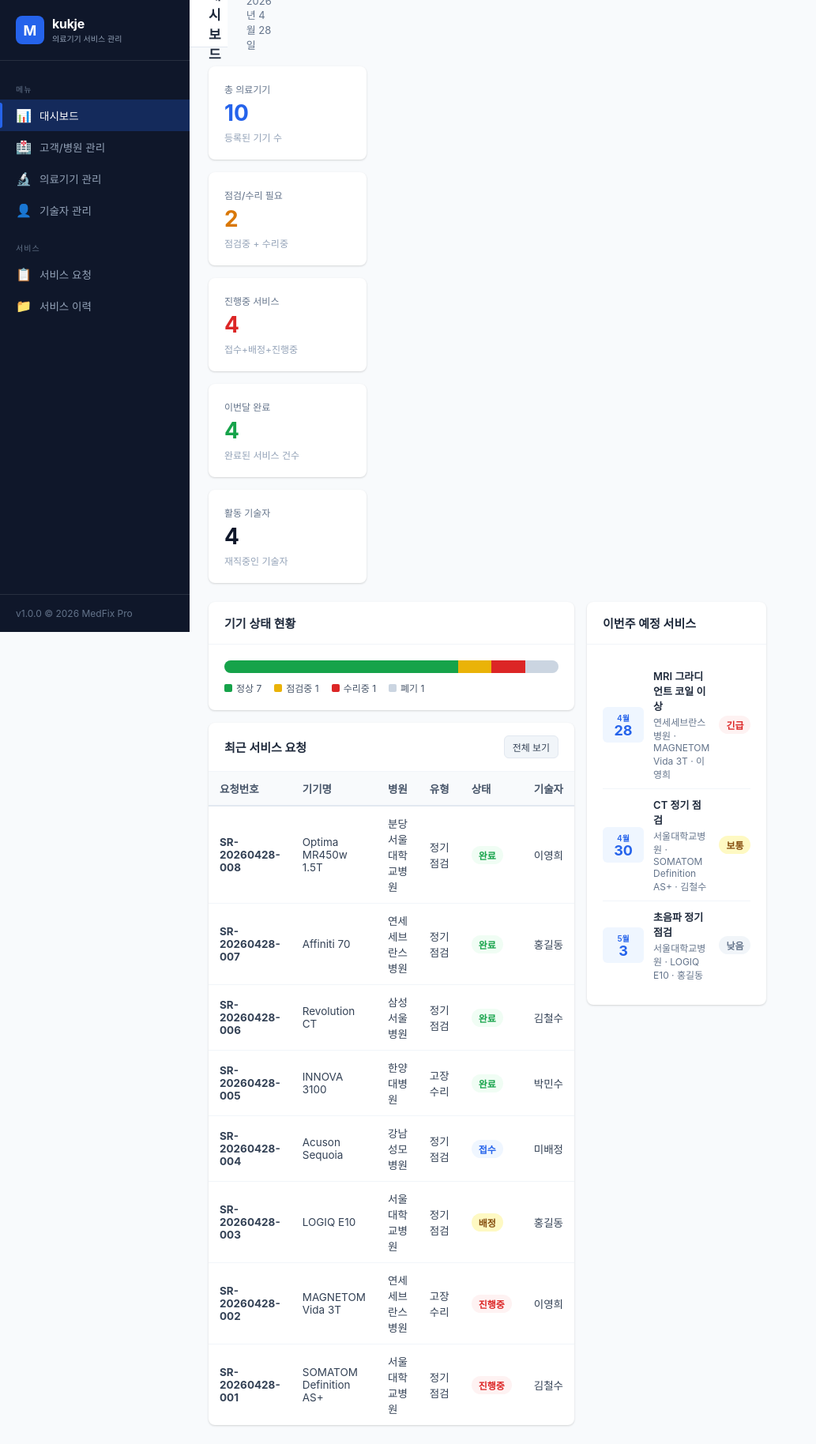
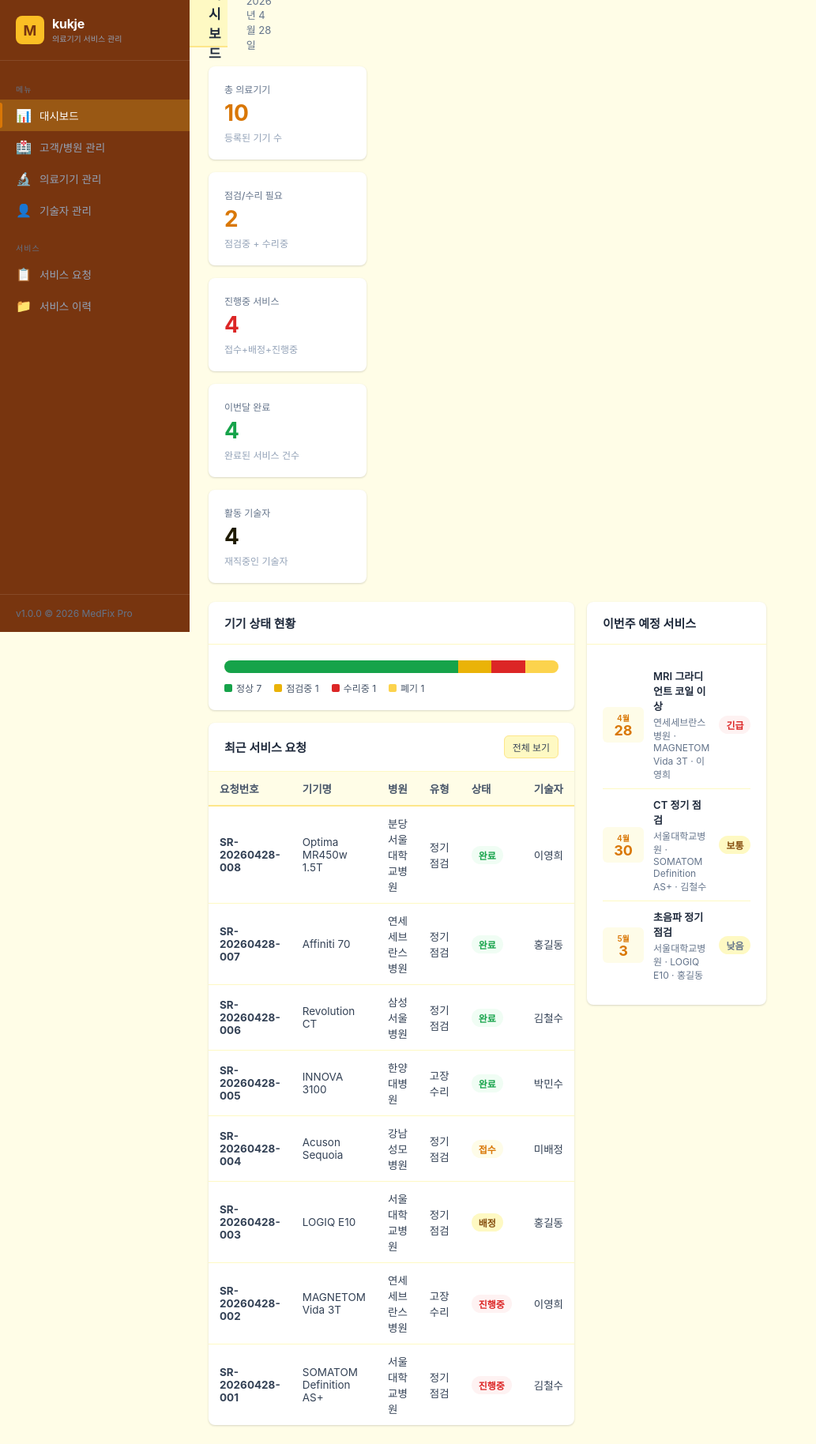
Before and after one commit to kukje1980/medfix-pro2, a FastAPI app: page / in a window 1280 px wide. Shown: the whole page at 79% size, without its empty margins (0-1033 px from the left). Run offline with FastAPI, Linux system fonts and the light colour scheme; data comes from the database, SQL or seed files in the repository.

Commit message:
style: 전체 테마를 노란색 계열로 변경
배경색, 사이드바, 상단바, 버튼, 포인트 색상을
노란색/앰버 계열로 변경

https://claude.ai/code/session_01U2CyYJyCXZDGE6RVQPKr4w

```diff
--- a/static/css/main.css
+++ b/static/css/main.css
@@ -1,23 +1,23 @@
 :root {
-  --color-primary: #2563eb;
-  --color-primary-dark: #1d4ed8;
-  --color-primary-light: #eff6ff;
+  --color-primary: #d97706;
+  --color-primary-dark: #b45309;
+  --color-primary-light: #fefce8;
   --color-success: #16a34a;
   --color-success-light: #f0fdf4;
   --color-warning: #d97706;
   --color-warning-light: #fffbeb;
   --color-danger: #dc2626;
   --color-danger-light: #fef2f2;
-  --color-gray-50: #f8fafc;
-  --color-gray-100: #f1f5f9;
-  --color-gray-200: #e2e8f0;
-  --color-gray-300: #cbd5e1;
+  --color-gray-50: #fffde7;
+  --color-gray-100: #fef9c3;
+  --color-gray-200: #fde68a;
+  --color-gray-300: #fcd34d;
   --color-gray-400: #94a3b8;
   --color-gray-500: #64748b;
   --color-gray-600: #475569;
   --color-gray-700: #334155;
   --color-gray-800: #1e293b;
-  --color-gray-900: #0f172a;
+  --color-gray-900: #1e1a00;
   --sidebar-width: 240px;
   --header-height: 60px;
   --border-radius: 8px;
@@ -33,7 +33,7 @@ html { font-size: 14px; }
 
 body {
   font-family: 'Pretendard', -apple-system, BlinkMacSystemFont, 'Segoe UI', sans-serif;
-  background: var(--color-gray-50);
+  background: #fffde7;
   color: var(--color-gray-800);
   display: grid;
   grid-template-columns: var(--sidebar-width) 1fr;
@@ -43,7 +43,7 @@ body {
 
 /* ===== SIDEBAR ===== */
 .sidebar {
-  background: var(--color-gray-900);
+  background: #78350f;
   color: #fff;
   display: flex;
   flex-direction: column;
@@ -67,7 +67,8 @@ body {
 .sidebar-logo .logo-icon {
   width: 36px;
   height: 36px;
-  background: var(--color-primary);
+  background: #fbbf24;
+  color: #78350f;
   border-radius: 8px;
   display: flex;
   align-items: center;
@@ -122,7 +123,7 @@ body {
 
 .nav-item.active {
   color: #fff;
-  background: rgba(37, 99, 235, 0.25);
+  background: rgba(251, 191, 36, 0.25);
 }
 
 .nav-item.active::before {
@@ -156,8 +157,8 @@ body {
 /* ===== TOP BAR ===== */
 .top-bar {
   height: var(--header-height);
-  background: #fff;
-  border-bottom: 1px solid var(--color-gray-200);
+  background: #fef9c3;
+  border-bottom: 2px solid #fde68a;
   display: flex;
   align-items: center;
   padding: 0 24px;
@@ -372,8 +373,8 @@ tbody tr { cursor: pointer; transition: background 0.1s; }
   white-space: nowrap;
 }
 
-.btn-primary { background: var(--color-primary); color: #fff; }
-.btn-primary:hover { background: var(--color-primary-dark); }
+.btn-primary { background: #d97706; color: #fff; }
+.btn-primary:hover { background: #b45309; }
 .btn-secondary { background: var(--color-gray-100); color: var(--color-gray-700); border: 1px solid var(--color-gray-200); }
 .btn-secondary:hover { background: var(--color-gray-200); }
 .btn-success { background: var(--color-success); color: #fff; }
```
